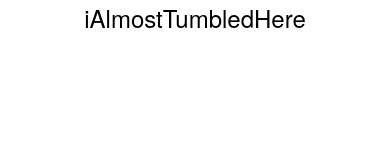
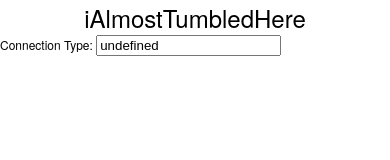
Before and after one commit to Elapo/PhoneGap-Course, a plain HTML site: page www/index.html in a window 390 px wide. Drawn offline with Linux system fonts and the light colour scheme; some packages are replaced by stand-ins of ours.

```diff
--- a/www/index.html
+++ b/www/index.html
@@ -14,6 +14,12 @@
 
 <body>
     <h1>iAlmostTumbledHere</h1>
+    <form>
+        <label>Connection Type:
+            <input id="connectioninput" type="text">
+        </label>
+
+    </form>
 
     <script type="text/javascript" src="cordova.js"></script>
     <script type="text/javascript" src="js/index.js"></script>
--- a/www/js/index.js
+++ b/www/js/index.js
@@ -51,6 +51,7 @@
 };
 
 function showCarrierTypeMessage() {
+    document.getElementById("connectioninput").value = app.connectionType;
     switch (app.connectionType){
         case "wifi":
             navigator.notification.alert("We are not doing repairs at home.");
```
